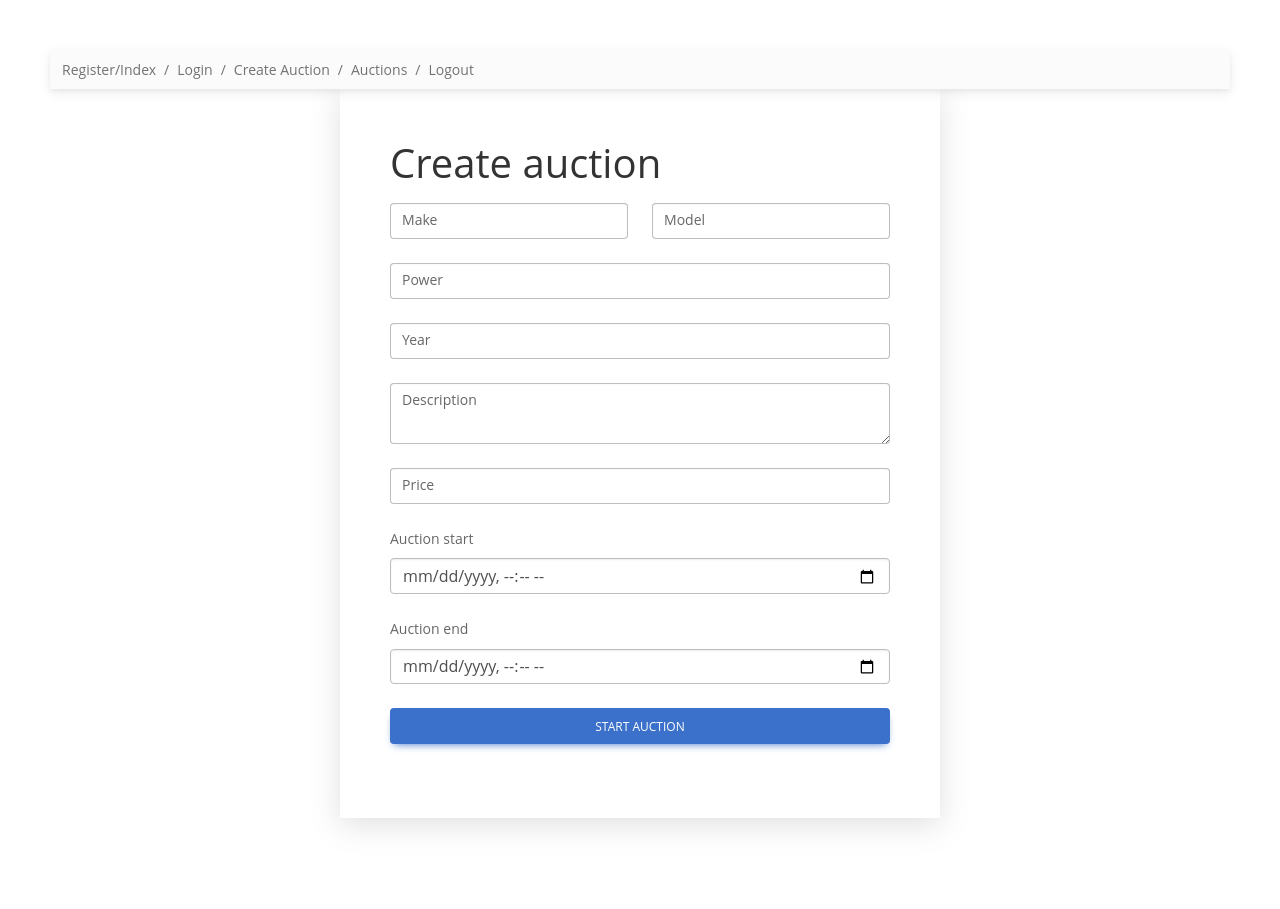
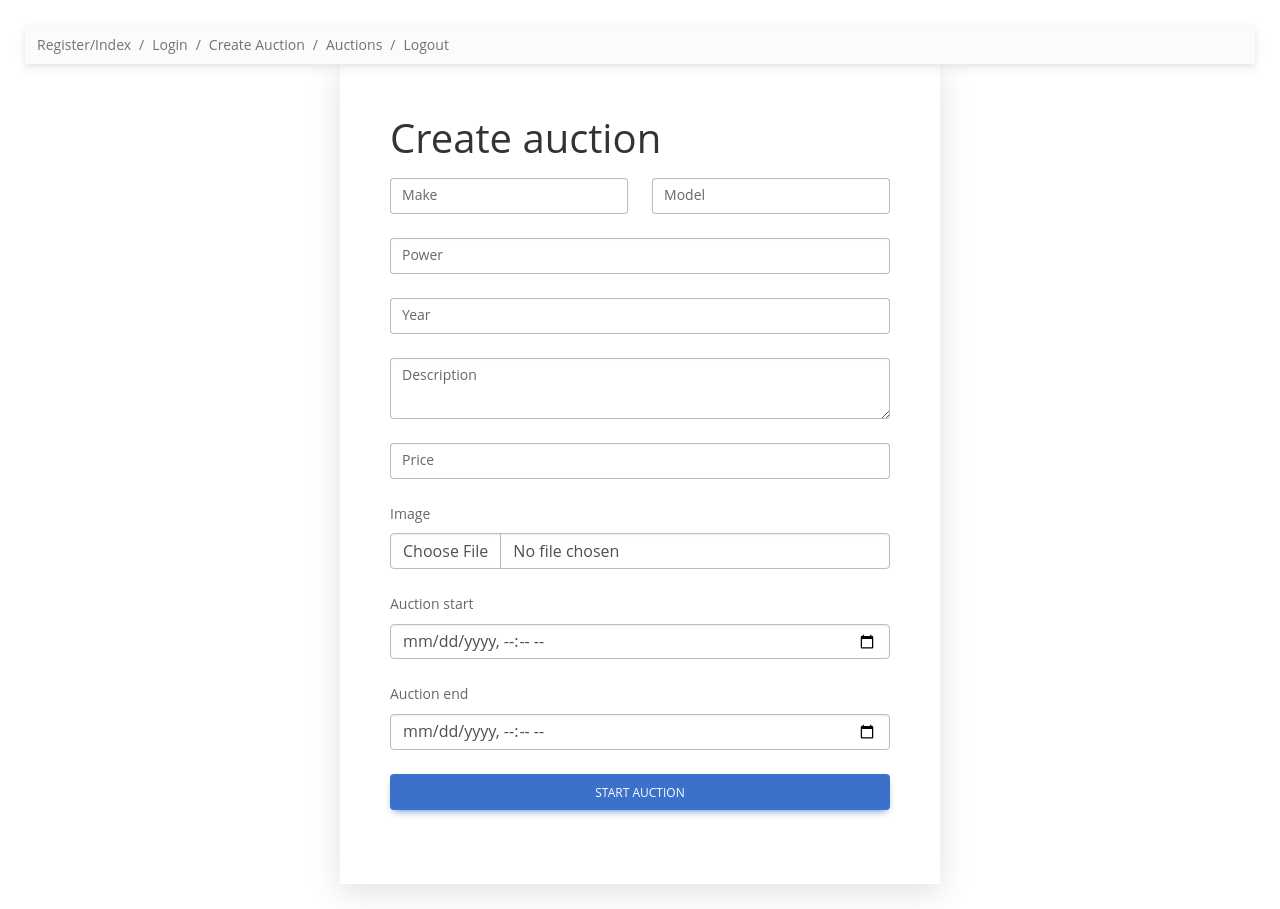
Before and after one commit to GabrielVoicu89/bid_2_drive, a PHP site: page /createauction_index.php in a window 1280 px wide. Before the commit the page ends 829 px from the top, so only its background shows below. Run offline with PHP 8.4, Linux system fonts and the light colour scheme; some libraries are stand-ins or nearby versions.

Commit message:
image test
Co-authored-by: NicolasDEMR <NicolasDEMR@users.noreply.github.com>
Co-authored-by: Malekbennasser <Malekbennasser@users.noreply.github.com>

```diff
--- a/Classes/CreateAuction.php
+++ b/Classes/CreateAuction.php
@@ -19,9 +19,10 @@ class CreateAuction
     protected $price;
     protected $auction_start;
     protected $auction_end;
+    protected $image;
 
 
-    public function __construct($make, $model, $power, $year, $description,  $price,  $auction_start, $auction_end)
+    public function __construct($make, $model, $power, $year, $description,  $price,  $auction_start, $auction_end, $image)
     {
         $this->make = $make;
         $this->model = $model;
@@ -31,18 +32,19 @@ class CreateAuction
         $this->price = $price;
         $this->auction_start = $auction_start;
         $this->auction_end = $auction_end;
+        $this->image = $image;
     }
 
 
-    public function create_auction($make, $model, $power, $year, $description, $seller_id, $price, $auction_start, $auction_end)
+    public function create_auction($make, $model, $power, $year, $description, $seller_id, $price, $auction_start, $auction_end, $image)
     {
         $dbh = Database::createDBConnection();
 
         //insert in cars
         $query = $dbh->prepare("INSERT
-            INTO `cars` (`make`, `model`, `power`,`year`,`description`,`seller_id`,`price`, `auction_start` , `auction_end`) VALUES (?,?,?,?,?,?,?,?,?)
+            INTO `cars` (`make`, `model`, `power`,`year`,`description`,`seller_id`,`price`, `auction_start` , `auction_end`,`image`) VALUES (?,?,?,?,?,?,?,?,?,?)
             ");
-        $query->execute([$make, $model, $power, $year, $description, $seller_id, $price, $auction_start, $auction_end]);
+        $query->execute([$make, $model, $power, $year, $description, $seller_id, $price, $auction_start, $auction_end, $image]);
     }
 }
 // var_export
--- a/createauction_index.php
+++ b/createauction_index.php
@@ -43,7 +43,8 @@ use Classes\CreateAuction;
                 $_POST["description"],
                 $_POST["price"],
                 $_POST["auction_start"],
-                $_POST["auction_end"]
+                $_POST["auction_end"],
+                $_POST["image"]
             );
 
             $newCar->create_auction(
@@ -55,7 +56,8 @@ use Classes\CreateAuction;
                 $_SESSION['userid'],
                 $_POST["price"],
                 $_POST["auction_start"],
-                $_POST["auction_end"]
+                $_POST["auction_end"],
+                $_POST["image"]
             );
         }
         ?>
@@ -100,6 +102,12 @@ use Classes\CreateAuction;
                 <label class="form-label" for="form6Example6">Price</label>
             </div>
 
+            <!-- image input -->
+            <div class=" mb-4">
+                <label class="form-label" for="customFile">Image</label>
+                <input type="file" class="form-control" id="customFile" name="image" />
+            </div>
+
             <!-- Auction start input -->
             <div class="mb-4">
                 <label class="form-label" for="form6Example7">Auction start</label>
--- a/style.css
+++ b/style.css
@@ -1,5 +1,5 @@
 body {
-  padding: 50px;
+  padding: 25px;
 }
 .container {
   max-width: 600px;
```
Also changed, not shown: auctions_index.php (+3 -17 lines).
